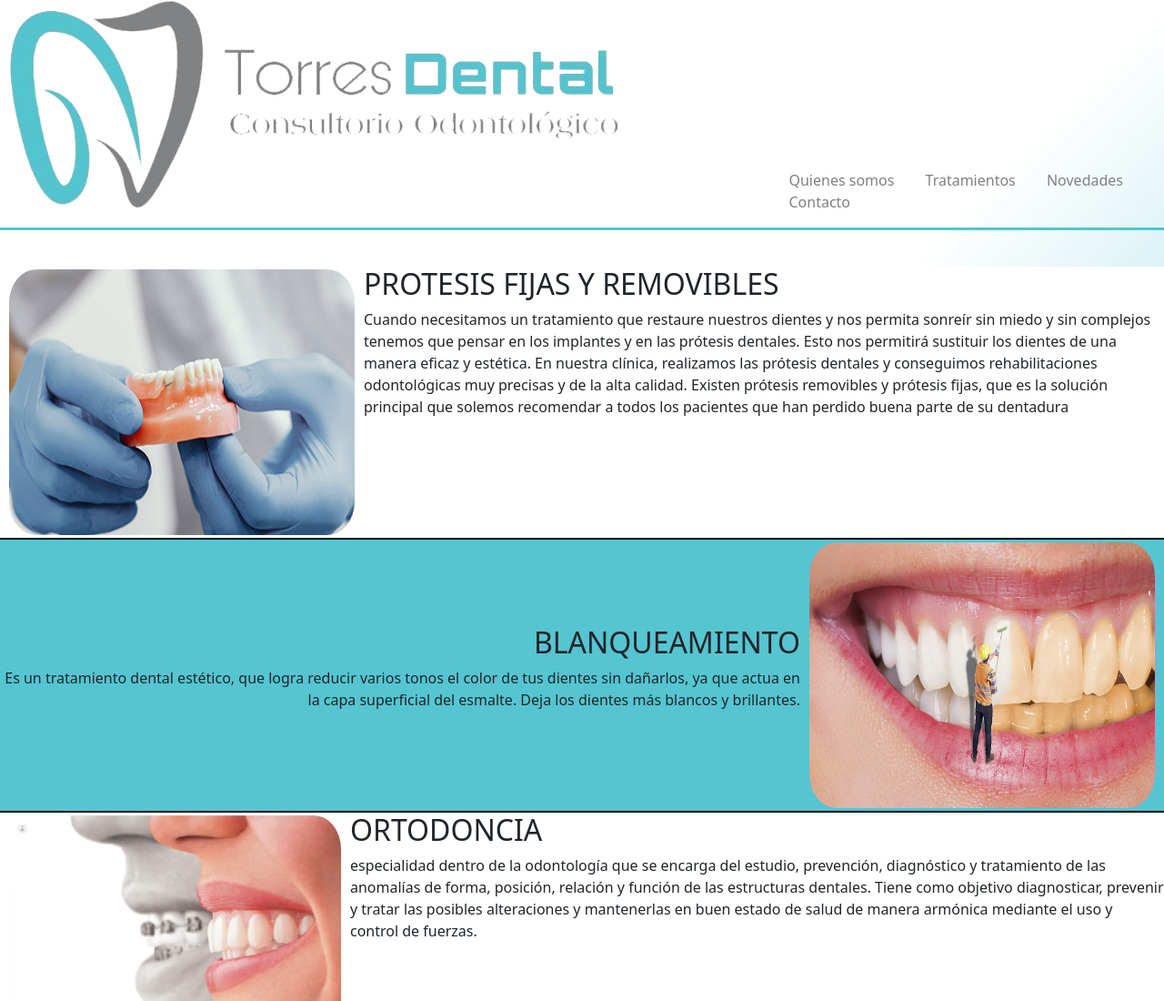
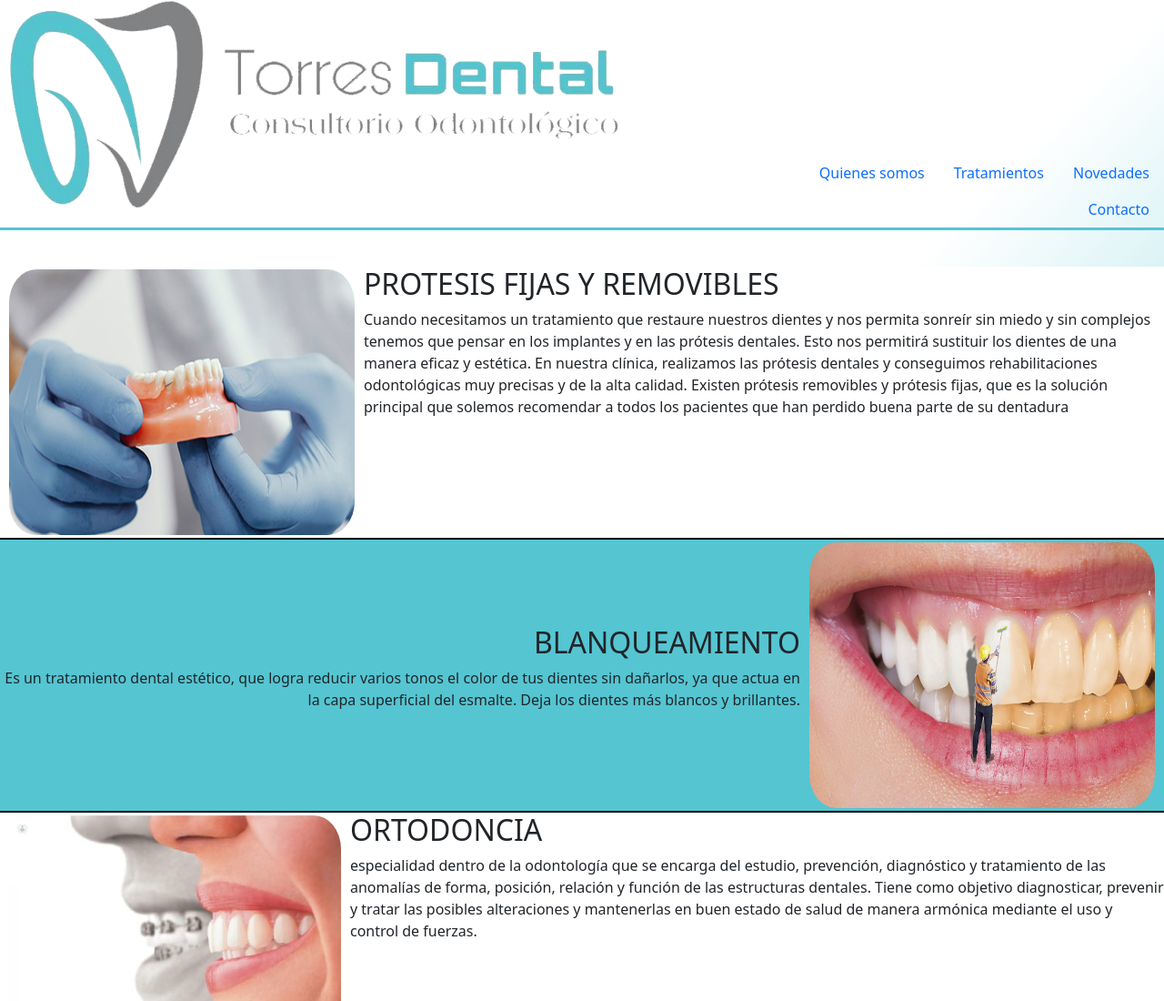
Before and after one commit to Retuertojonatan/Consultorio-JRetuerto, a plain HTML site: page tratamientos.html in a window 1280 px wide. Shown: the top 1100 px of the page at 91% size. Drawn offline with nearby package versions, Linux system fonts and the light colour scheme.

Commit message:
maquetando-boots

```diff
--- a/CSS/style.css
+++ b/CSS/style.css
@@ -1,14 +1,13 @@
 body{
     background-color: #FFFFFF;
 background-image: linear-gradient(135deg, #FFFFFF 33%, #55c5d2 67%, #818284 100%);
-
 }
 
 header{
     display: flex;
-    justify-content: space-between;
+    justify-content:space-between;
     border-bottom: #55C5D2 solid;
-}
+    }
 
 nav{
     display: flex;
@@ -372,7 +371,7 @@ footer .iconos a{
 }
 
 .conducto{
-    height: 500px;
+    height: 530px;
     flex-direction: column-reverse;
 }
 
@@ -386,7 +385,7 @@ footer .iconos a{
 }
 
 .implante{
-    height: 550px;
+    height: 600px;
     flex-direction: column-reverse;
 }
 
--- a/tratamientos.html
+++ b/tratamientos.html
@@ -20,15 +20,21 @@
         <img src="./CSS/IMAGENES/logo.png" width="" height=250px" alt=""></a>
 
         <nav>
-            <ul>
-                <li>
-                    <a href="./quienesSomos.html">Quienes somos</a>
-                    <a href="./tratamientos.html">Tratamientos</a>
-                    <a href="./novedades.html">Novedades</a>
-                    <a href="./contacto.html">Contacto</a>
+            <ul class="nav justify-content-end">
+                <li class="nav-item">
+                  <a class="nav-link active" aria-current="page" href="./quienesSomos.html">Quienes somos</a>
                 </li>
-            </ul>
-        </nav>
+                <li class="nav-item">
+                  <a class="nav-link" href="./tratamientos.html">Tratamientos</a>
+                </li>
+                <li class="nav-item">
+                  <a class="nav-link" href="./novedades.html">Novedades</a>
+                </li>
+                <li class="nav-item">
+                  <a class="nav-link" href="./contacto.html">Contacto</a>
+                </li>
+              </ul>
+            </nav>
     </header>
 
 
```
Also changed, not shown: contacto.html (+14 -8 lines), index.html (+16 -9 lines), novedades.html (+14 -8 lines), quienesSomos.html (+14 -8 lines).
